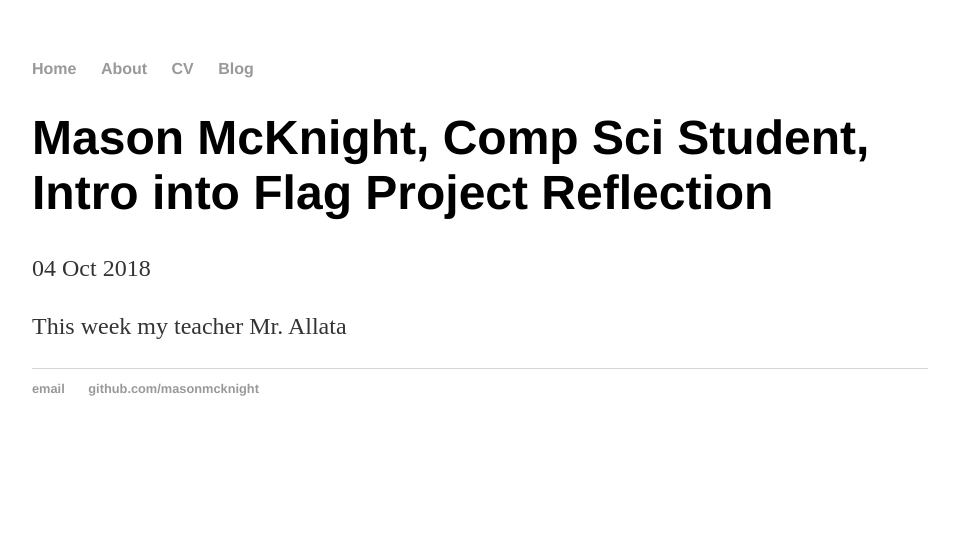
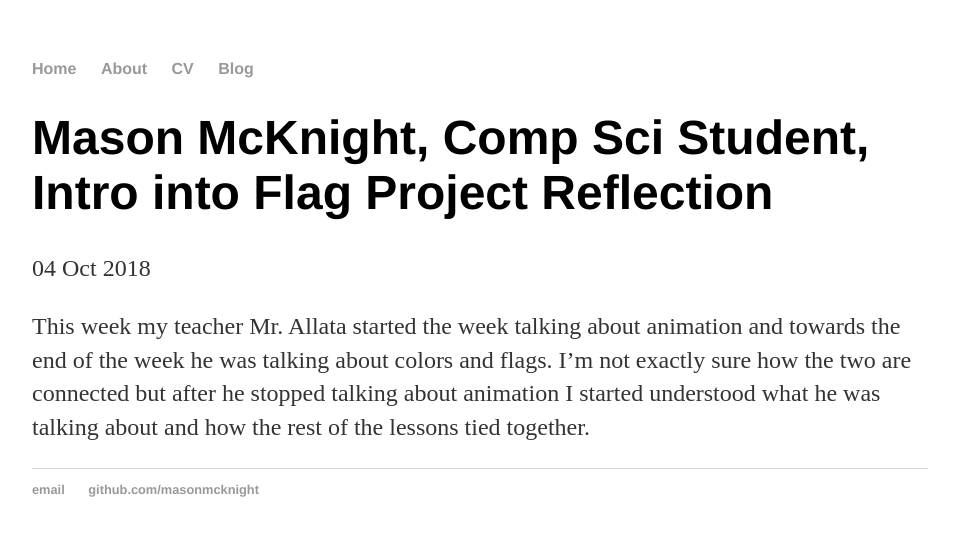
Before and after one commit to masonm6137/mas, a Jekyll site: the page built from _posts/2018-10-04-Mason-McKnight-intro-into-flag-project-reflection.md, in a window 1280 px wide. Shown: the top 536 px of the page, without its empty margins (160-1119 px from the left). Built offline with Jekyll 4.4.1, drawn with Linux system fonts in a browser that asks for light colours.

Commit message:
Update 2018-10-04-Mason-McKnight-intro-into-flag-project-reflection.md

```diff
--- a/_posts/2018-10-04-Mason-McKnight-intro-into-flag-project-reflection.md
+++ b/_posts/2018-10-04-Mason-McKnight-intro-into-flag-project-reflection.md
@@ -4,4 +4,4 @@ title: "Mason McKnight, Comp Sci Student, Intro into Flag Project Reflection"
 date: 2018-10-04
 ---
 
-This week my teacher Mr. Allata
+This week my teacher Mr. Allata started the week talking about animation and towards the end of the week he was talking about colors and flags. I'm not exactly sure how the two are connected but after he stopped talking about animation I started understood what he was talking about and how the rest of the lessons tied together.
```
